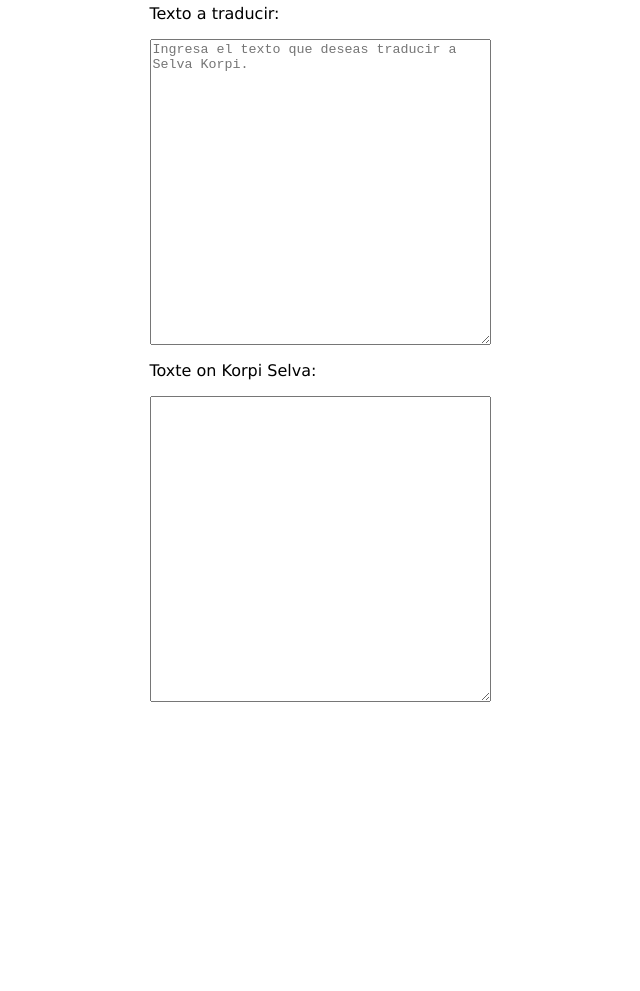
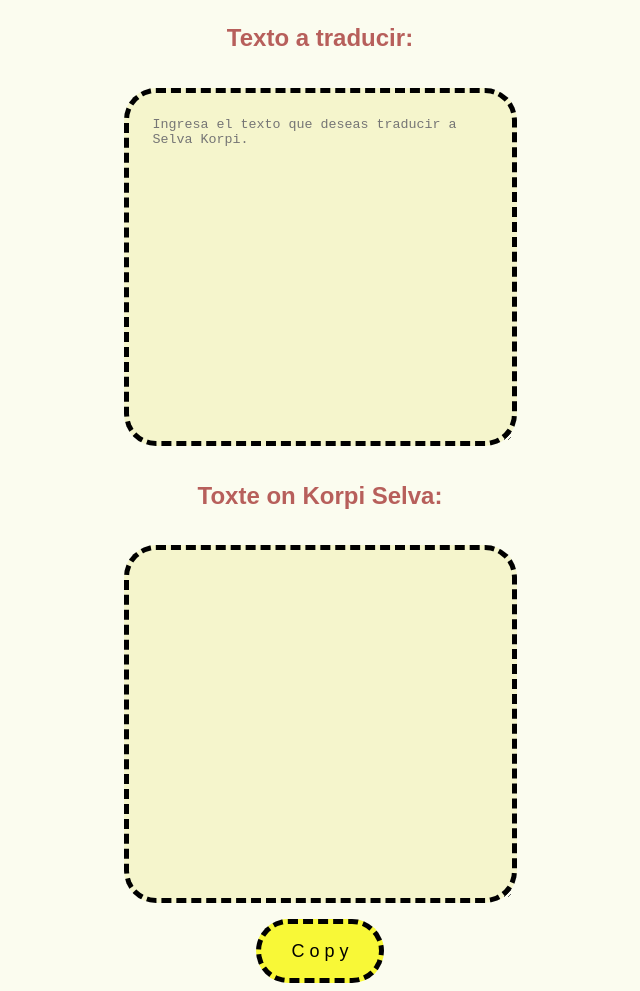
Before and after one commit to JFreire-dev/traductor-selva-korpi, a plain HTML site: page index.html in a window 1280 px wide. Shown: the part 72-1063 px from the top of the page, without its empty margins (320-960 px from the left). Before the commit the page ends 800 px from the top, so only its background shows below. Drawn offline with nearby package versions, Linux system fonts and the light colour scheme.

Commit message:
feature: styles in css, copy to clipboard added, readme added

```diff
--- a/assets/script.js
+++ b/assets/script.js
@@ -18,11 +18,16 @@ const dictionary = {
   ë: "ö",
   ä: "ï",
 };
+const copy = $("#copy");
 
 originalTextArea.on("input", () => {
   let originalText = originalTextArea.val();
   translatedTextArea.val(toSelvaKorpi(originalText));
 });
+
+copy.on("click",()=>{
+    copyToClipboard(translatedTextArea.val());
+})
 
 function toSelvaKorpi(text) {
   let translatedText = "";
@@ -38,3 +43,13 @@ function toSelvaKorpi(text) {
   }
   return translatedText;
 }
+
+async function copyToClipboard(text){
+    try{
+        await navigator.clipboard.writeText(text);
+        alert("Text copied");
+        console.log('Text copied to clipboard successfully!');
+    } catch (err){
+        console.error('Failed to copy text: ', err);
+    }
+}
--- a/assets/style.css
+++ b/assets/style.css
@@ -3,8 +3,9 @@
 }
 
 html{
-    font-family: Verdana, Geneva, Tahoma, sans-serif;
-
+    font-family:sans-serif;
+    background-color: rgba(237, 241, 177, 0.205);
+    color:rgba(151, 23, 23, 0.685)
 }
 
 main{
@@ -17,4 +18,29 @@ main{
     display:flex;
     gap: 1rem;
     flex-direction: column;
+    align-items: center;
 }
+
+textarea{
+    border-radius: 2rem;
+    padding: 1.5rem;
+    border: dashed 5px;
+    background-color:rgba(221, 221, 81, 0.219);
+}
+
+.copy-button{
+    width: 8rem;
+    height: 4rem;
+    font-size: large;
+    border-radius:2rem;
+    border:dashed 5px;
+    background-color: rgb(248, 248, 55);
+    transform: scale(1);
+    transition: 0.5s ease;
+}
+
+.copy-button:hover{
+    transform: scale(1.2);
+    background-color: rgb(108, 211, 24);
+
+}
--- a/index.html
+++ b/index.html
@@ -4,7 +4,7 @@
     <meta charset="UTF-8" />
     <meta name="viewport" content="width=device-width, initial-scale=1.0" />
     <title>Traductor Selva Korpi</title>
-    <link rel="stylesheet" href="assets/style.css">
+    <link rel="stylesheet" href="assets/style.css" />
   </head>
   <body>
     <main>
@@ -12,13 +12,29 @@
         <h1>Traductor Selva Korpi</h1>
       </article>
       <section class="boxes">
-        <label for="original">Texto a traducir:</label>
-        <textarea name="original" id="original-text" rows="20" cols="40" placeholder="Ingresa el texto que deseas traducir a Selva Korpi."></textarea>
-        <label for="translated">Toxte on Korpi Selva: </label>
-        <textarea name="translated" id="translated-text" rows="20" cols="40"></textarea>
+        <label for="original"><h2>Texto a traducir:</h2></label>
+        <textarea
+          name="original"
+          id="original-text"
+          rows="20"
+          cols="40"
+          placeholder="Ingresa el texto que deseas traducir a Selva Korpi."
+        ></textarea>
+        <label for="translated"><h2>Toxte on Korpi Selva:</h2></label>
+        <textarea
+          name="translated"
+          id="translated-text"
+          rows="20"
+          cols="40"
+        ></textarea>
+        <button type="button" class="copy-button" id="copy">C o p y</button>
       </section>
     </main>
-    <script src="https://code.jquery.com/jquery-3.7.1.min.js" integrity="sha256-/JqT3SQfawRcv/BIHPThkBvs0OEvtFFmqPF/lYI/Cxo=" crossorigin="anonymous"></script>
+    <script
+      src="https://code.jquery.com/jquery-3.7.1.min.js"
+      integrity="sha256-/JqT3SQfawRcv/BIHPThkBvs0OEvtFFmqPF/lYI/Cxo="
+      crossorigin="anonymous"
+    ></script>
     <script src="assets/script.js"></script>
   </body>
 </html>
```
Also changed, not shown: 1 other file.
